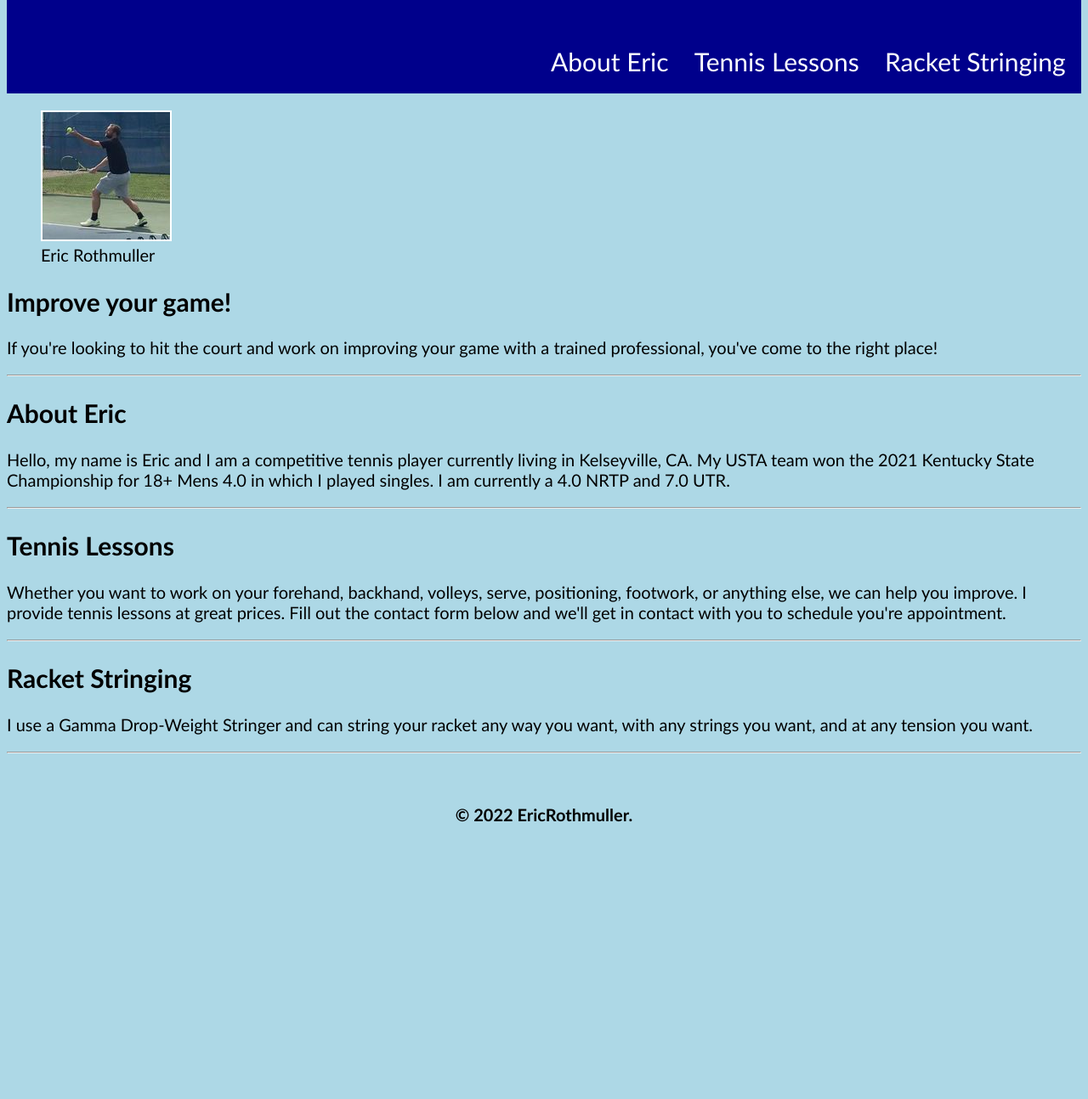
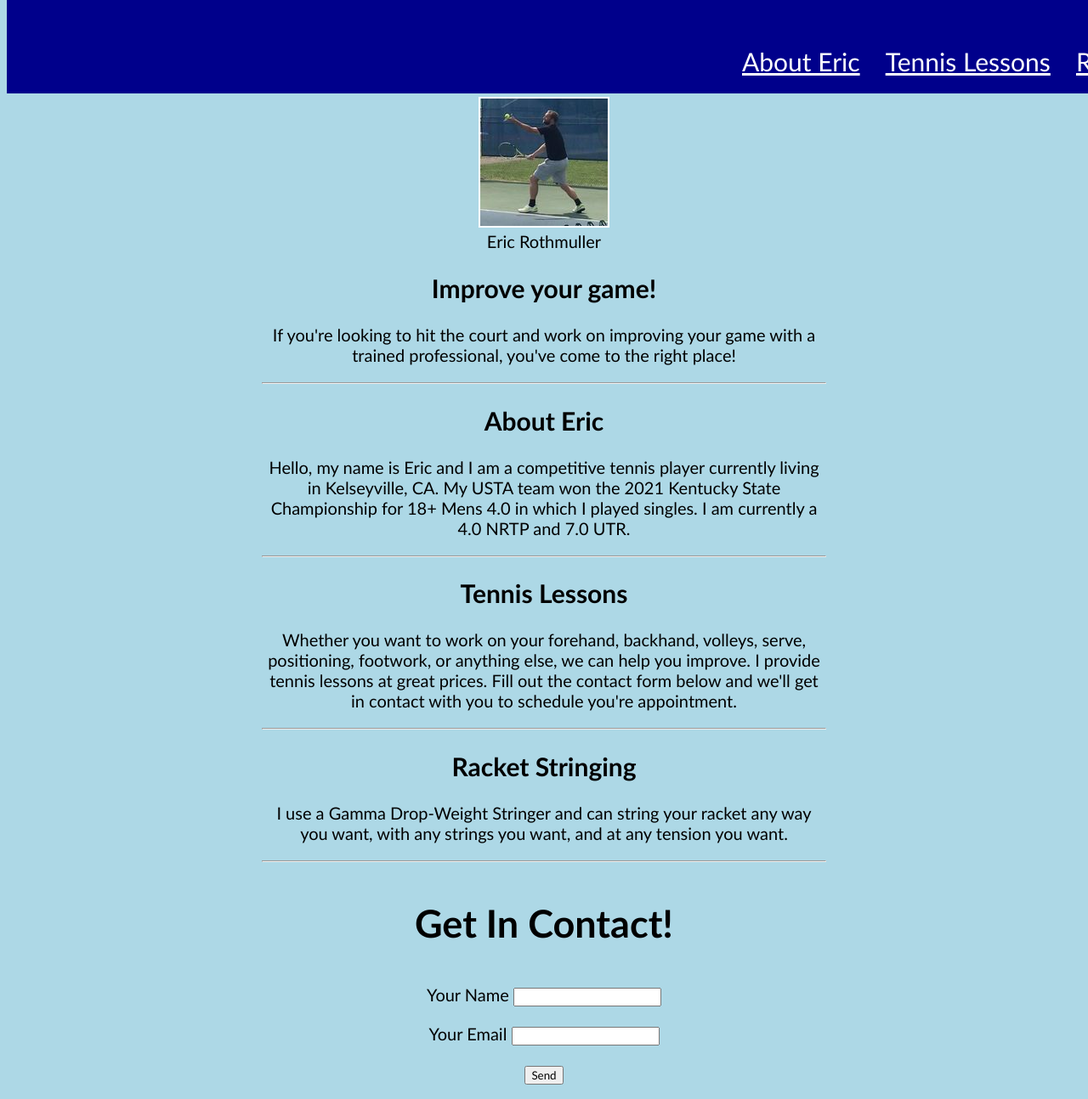
Before and after one commit to ericrothmuller/Student-Mini-Project, a plain HTML site: page index.html in a window 1280 px wide. Shown: the part 106-1400 px from the top of the page at 85% size. Before the commit the page ends 1135 px from the top, so only its background shows below. Drawn offline with Linux system fonts and the light colour scheme.

Commit message:
Finished website with the checklist all checked off

```diff
--- a/assets/css/style.css
+++ b/assets/css/style.css
@@ -10,8 +10,13 @@ body {
 /* Header and Navigation Bar Begins Here */
 
 header {
+    width: 100%;
     background-color: darkblue;
     color: #ffffff;
+    display: block;
+    position: fixed;
+    top: 0px;
+    z-index: 1;
 }
 
 h1 {
@@ -23,14 +28,7 @@ nav  {
 
     display: inline-block;
     position: relative;
-    left: 550px;
-}
-
-
-nav ul {
-    display: inline-block;
-    margin-left: 25px;
-    text-align: center;
+    left: 800px;
 }
 
 nav ul li {
@@ -42,18 +40,47 @@ nav ul li {
 
 a {
     color: #ffffff;
-    text-decoration: none;
 }
 
 /* Main Section Begins Here */
+
+main {
+    display: block;
+    position: relative;
+    top: 200px;
+    text-align: center;
+    margin: 0px 300px;
+}
 
 img {
     border: 2px solid #ffffff;
 }
 
+/* Contact Form Section Begins Here */
+
+form {
+    display: block;
+    position: relative;
+    top: 200px;
+    text-align: center;
+    margin: 0px 300px;
+}
+
+form h3 {
+    font-size: 45px;
+    font-weight: bolder;
+}
+
+.form-input {
+    margin: 20px 0px;
+}
+
 /* Footer Section Begins Here */
 
 footer {
+    display: block;
+    position: relative;
+    top: 200px;
     padding: 30px;
     text-align: center;
     font-weight: bolder;
--- a/index.html
+++ b/index.html
@@ -56,6 +56,21 @@
         </p>
         <hr />
     </main>
+<!-- Contact Form Begins Here -->
+    <form>
+        <h3>Get In Contact!</h3>
+        <div class="form-input">
+            <label>Your Name</label>
+            <input type="text">
+      </div>
+      <div class="form-input">
+            <label>Your Email</label>
+            <input type="text">
+     </div>
+      <div class="form-input">
+            <input type="submit" value="Send">
+       </div>
+    </form>
 <!-- Footer Begins Here -->
     <footer>
         <p>
```
